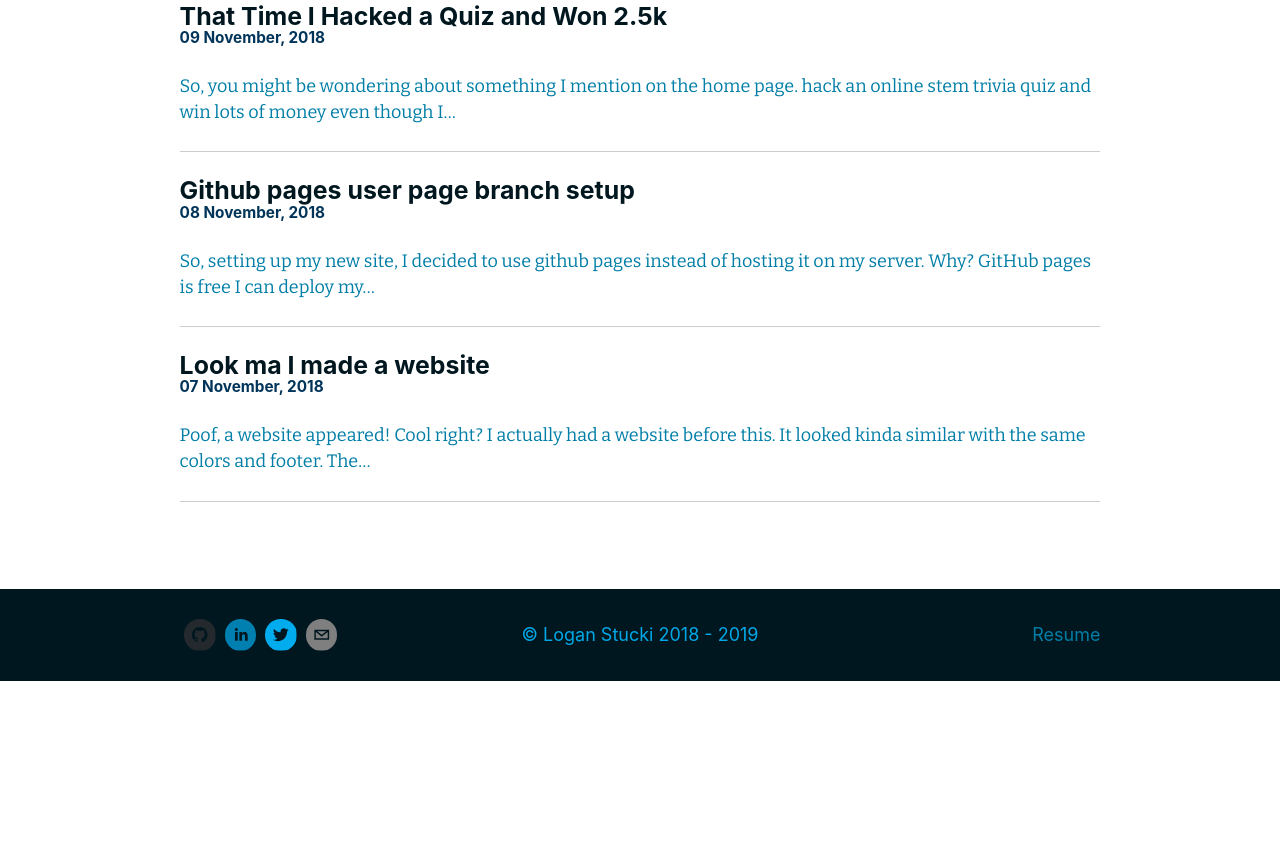
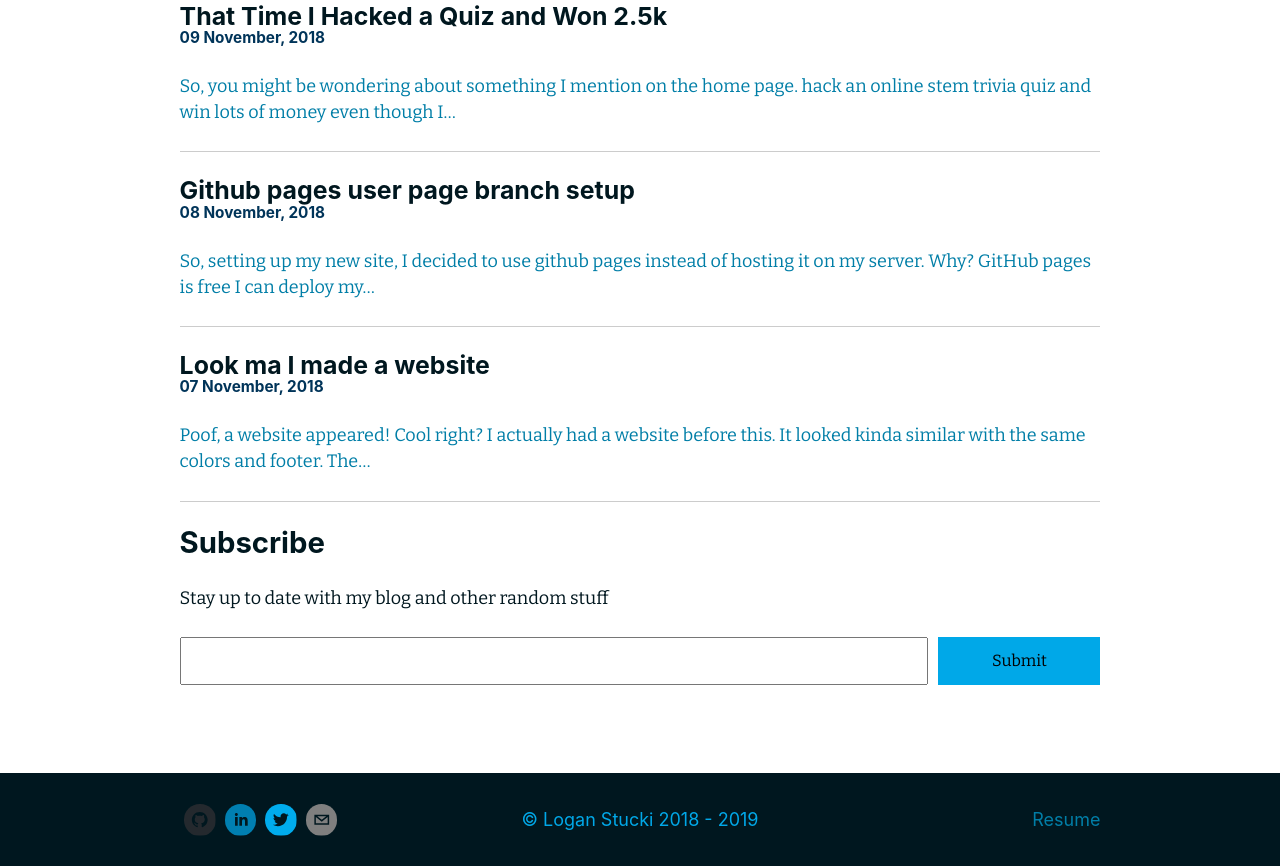
Before and after one commit to Smarticles101/smarticles101.github.io, a Gatsby site: page /blog in a window 1280 px wide. Shown: the part 1239-2105 px from the top of the page. Before the commit the page ends 1920 px from the top, so only its background shows below. Built offline with nearby package versions, Linux system fonts and the light colour scheme; Gatsby itself is replaced by a stand-in of ours.

Commit message:
blog subscriptions

```diff
--- a/gatsby-config.js
+++ b/gatsby-config.js
@@ -5,6 +5,12 @@ module.exports = {
     siteUrl: 'https://loganstucki.me'
   },
   plugins: [
+    {
+      resolve: 'gatsby-plugin-mailchimp',
+      options: {
+        endpoint: 'https://gmail.us20.list-manage.com/subscribe/post?u=79453970d5b0a1077463498e0&amp;id=f29ce18a28'
+      }
+    },
     {
       resolve: `gatsby-plugin-google-analytics`,
       options: {
--- a/package.json
+++ b/package.json
@@ -8,6 +8,7 @@
     "gatsby-image": "^2.0.15",
     "gatsby-plugin-feed": "^2.0.9",
     "gatsby-plugin-google-analytics": "^2.0.7",
+    "gatsby-plugin-mailchimp": "^5.0.0",
     "gatsby-plugin-offline": "^2.0.12",
     "gatsby-plugin-react-helmet": "^3.0.0",
     "gatsby-plugin-robots-txt": "^1.3.0",
--- a/src/components/blogPost.js
+++ b/src/components/blogPost.js
@@ -2,6 +2,7 @@ import React from "react"
 import { graphql } from "gatsby"
 import Layout from "./layout";
 import Helmet from 'react-helmet'
+import Subscribe from "./subscribe";
 
 export default function Template({
   data, // this prop will be injected by the GraphQL query below.
@@ -22,6 +23,7 @@ export default function Template({
       <div
         dangerouslySetInnerHTML={{ __html: html }}
       />
+      <Subscribe />
     </Layout>
   )
 }
--- /dev/null
+++ b/src/components/subscribe.css
@@ -0,0 +1,31 @@
+@import '../palette.css';
+
+button {
+    border: none;
+    background-color: rgba(0, 168, 232, 1);
+    border: 1px solid rgba(0, 168, 232, 1);
+    padding: 10px;
+    font-size: 0.9em;
+    width: 10em;
+    align-self: flex-end;
+    outline: none;
+    transition: 0.2s;
+}
+
+button:hover {
+    border: 1px solid rgba(0, 126, 167, 1)
+}
+
+button:active {
+    background-color: rgba(0, 126, 167, 1);
+}
+
+input {
+    flex: 1;
+    margin-right: 10px;
+}
+
+form {
+    width: 100%;
+    display: flex;
+}
--- /dev/null
+++ b/src/components/subscribe.js
@@ -0,0 +1,37 @@
+import React from 'react';
+import addToMailchimp from 'gatsby-plugin-mailchimp';
+import './subscribe.css';
+
+export default class Subscribe extends React.Component {
+
+  state = {
+    email: ''
+  }
+
+  setEmail = (e) => {
+      this.setState({ email: e.target.value})
+  }
+
+  _handleSubmit = async (e) => {
+    console.log("submitted");
+    e.preventDefault();
+
+    const result = await addToMailchimp(this.state.email);
+
+    this.setState({ email: '' });
+
+  }
+
+  render () {
+    return (
+      <>
+        <h2>Subscribe</h2>
+        <p>Stay up to date with my blog and other random stuff</p>
+        <form onSubmit={this._handleSubmit}>
+          <input type="email" value={this.state.email} onChange={this.setEmail} />
+          <button type="submit">Submit</button>
+        </form>
+      </>
+    )
+  }
+}
--- a/src/pages/blog/index.js
+++ b/src/pages/blog/index.js
@@ -2,6 +2,7 @@ import React from 'react'
 
 import Layout from '../../components/layout'
 import { Link, graphql } from 'gatsby';
+import Subscribe from '../../components/subscribe';
 
 const IndexPage = ({ data }) => (
   <Layout title="Blog">
@@ -12,8 +13,8 @@ const IndexPage = ({ data }) => (
     </Link>*/}
     <h1>Recent Posts</h1>
     {data.allMarkdownRemark.edges.map(({ node }) => (
-      <>
-        <Link key={node.id} to={node.fields.slug} style={{
+      <div key={node.id}>
+        <Link to={node.fields.slug} style={{
           textDecoration: 'none'
         }}>
           <div>
@@ -29,8 +30,9 @@ const IndexPage = ({ data }) => (
           </div>
         </Link>
         <hr />
-      </>
+      </div>
     ))}
+    <Subscribe />
   </Layout>
 )
 
```
Also changed, not shown: 1 other file.
